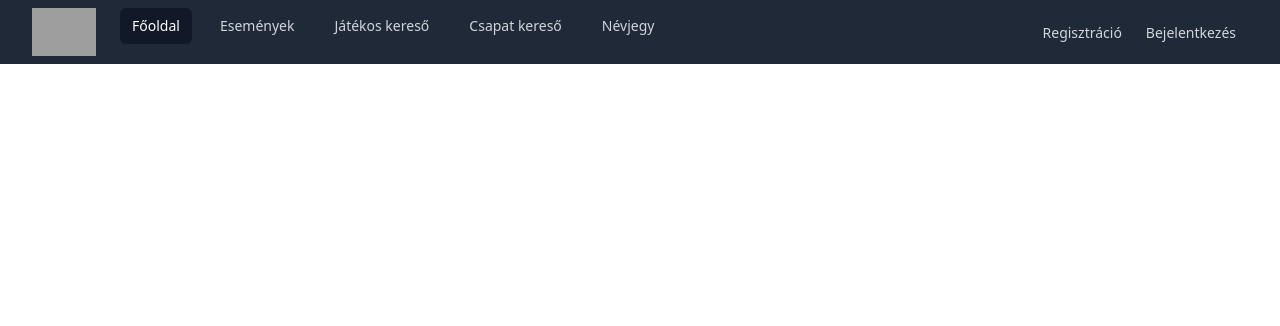
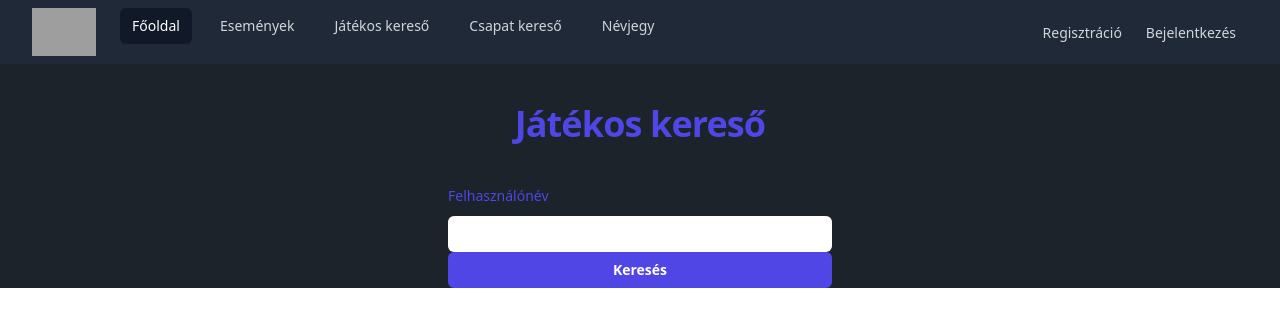
Before and after one commit to pofferencs/projekt_eslm, a React (Vite) app in the folder Project/e_Sport_Projekt/frontend/: page /player-search in a window 1280 px wide. Shown: the top 326 px of the page. Built offline with nearby package versions, Linux system fonts and the light colour scheme; grey boxes are pictures that could not be loaded.

Commit message:
searchU - kezdés

```diff
--- a/Project/e_Sport_Projekt/frontend/src/App.jsx
+++ b/Project/e_Sport_Projekt/frontend/src/App.jsx
@@ -6,6 +6,7 @@ import { BrowserRouter, Routes, Route, Navigate} from 'react-router-dom';
 import UserContext from "./context/UserContext";
 import { UserProvider } from './context/UserContext';
 import { useContext } from "react";
+import SearchU from "./components/common/SearchU";
 
 
 function App() {
@@ -31,6 +32,7 @@ function App() {
                 <Route path="/" element={<LoggedOutMain />} />
               )}
               <Route path="/login" element={<UserLogin />} />
+              <Route path="/player-search" element={<SearchU />}/>
             </Routes>
           </BrowserRouter>
         </UserProvider>
--- /dev/null
+++ b/Project/e_Sport_Projekt/frontend/src/components/common/SearchU.jsx
@@ -0,0 +1,47 @@
+import { useState, useEffect } from "react";
+import { toast } from "react-toastify";
+
+function SearchU() {
+
+    const [searchInput, setSearchInput] = useState("");
+    const [result, setResult] = useState([]);
+
+
+    const kereses = (e) => {
+        const { value } = e.target;
+
+        setSearchInput(value)
+
+        fetch(`${import.meta.env.VITE_BASE_URL}/list/`)
+
+    }
+
+
+    return (
+        <div>
+            <h2 className="mt-10 text-center text-4xl font-bold tracking-tight text-indigo-600" >Játékos kereső</h2>
+            <div className="mt-10 sm:mx-auto sm:w-full sm:max-w-sm">
+                <form onSubmit={kereses}>
+                    <label htmlFor="username" className="block text-sm/6 font-medium text-indigo-600">Felhasználónév</label>
+
+                    <div className="mt-2">
+                        <input type="text" name="username" id="username" autoComplete="username" required className="block w-full rounded-md bg-white px-3 py-1.5 text-base text-gray-900 outline-1 -outline-offset-1 outline-gray-300 placeholder:text-gray-400 focus:outline-2 focus:-outline-offset-2 focus:outline-indigo-600 sm:text-sm/6" />
+                    </div>
+                    <div>
+                        <button type="submit" className="flex w-full justify-center rounded-md bg-indigo-600 px-3 py-1.5 text-sm/6 font-semibold text-white shadow-xs hover:bg-indigo-500 focus-visible:outline-2 focus-visible:outline-offset-2 focus-visible:outline-indigo-600">Keresés</button>
+                    </div>
+                </form>
+            </div>
+
+
+
+            <div>
+
+            </div>
+
+
+        </div>
+    )
+}
+
+export default SearchU
```
